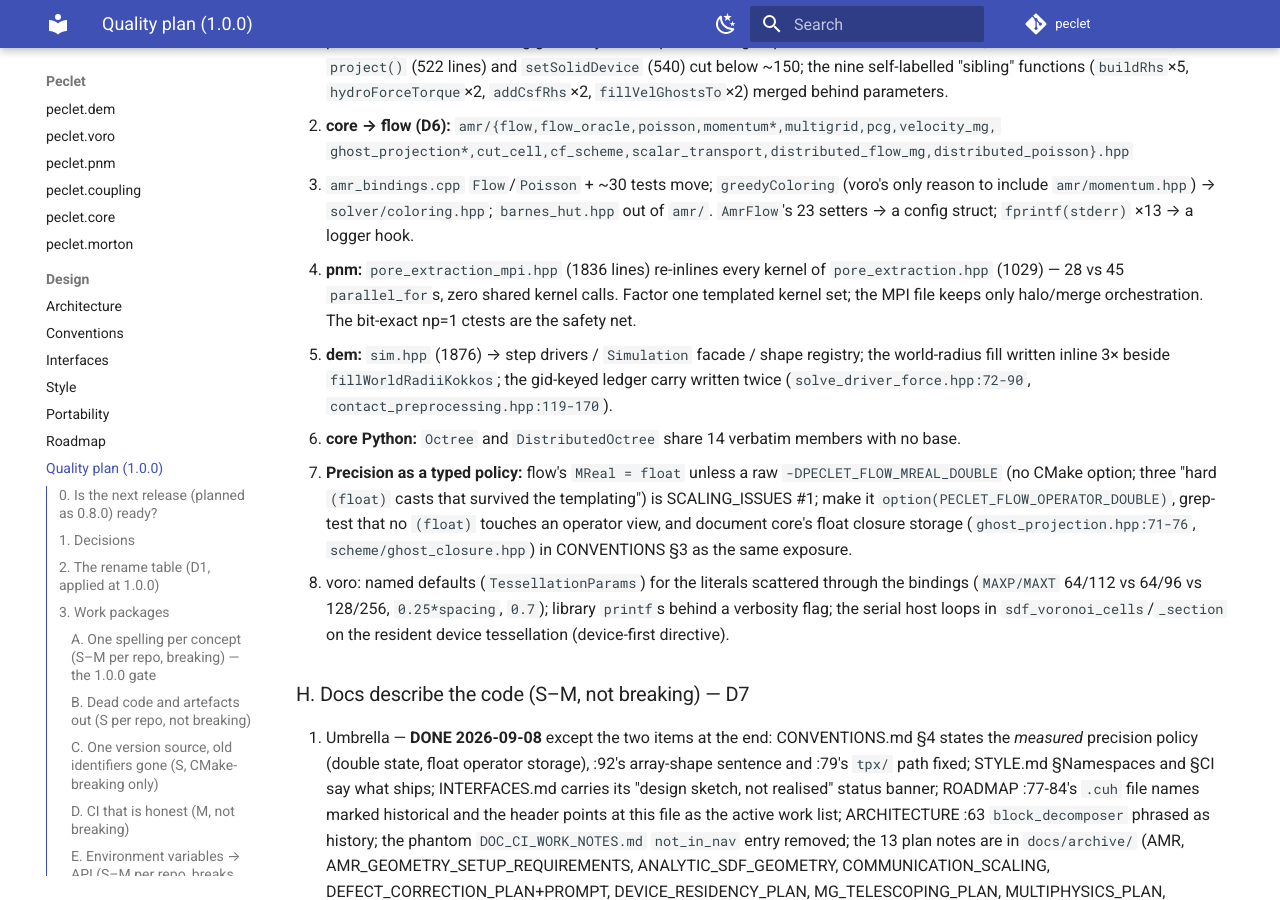
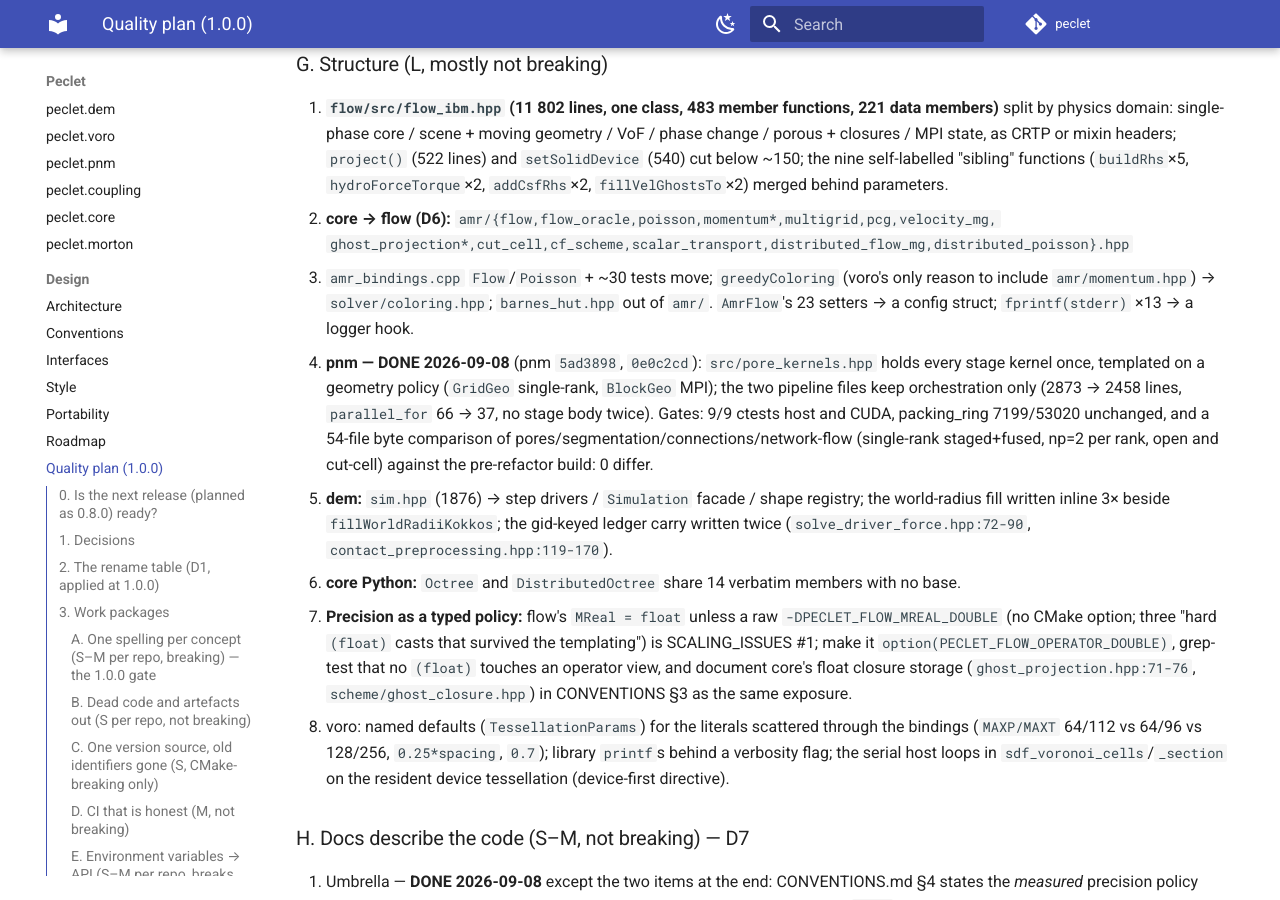
Before and after one commit to computational-chemical-engineering/peclet, an MkDocs documentation site: the page built from docs/QUALITY_PLAN.md, in a window 1280 px wide and 900 px high, scrolled down 6440 px. Built offline with MkDocs 1.6.1 and Material for MkDocs 9.7.7, drawn with Linux system fonts in a browser that asks for light colours; comment, search, counter and statistics services are not loaded; some of the changed text lies outside the part shown.

Commit message:
docs: QUALITY_PLAN — pnm D and G.3 done
Co-Authored-By: Claude Fable 5.1 <noreply@anthropic.com>
Claude-Session: https://claude.ai/code/session_01Wqm2gbrbGKeKH8YVUHoTch

```diff
--- a/docs/QUALITY_PLAN.md
+++ b/docs/QUALITY_PLAN.md
@@ -160,6 +160,11 @@ pnm/dem/voro/coupling `PecletDeps.cmake` are byte-identical and flow's differs o
 
 ### D. CI that is honest (M, not breaking)
 
+**pnm DONE 2026-09-08** (`ec646c8`…`72cf6f4`): 0 → 9 registered ctests (single-rank contract with
+hand-derived counts, determinism, Python smoke, the 7199-pore gate that SKIPS without the data file,
+MPI np=1,2,4), CI runs them all (39 s + 74 s with the Kokkos cache), blocking clang-format after one
+reformat commit. flow/dem/voro/core in progress.
+
 1. core: 50 of 80 test binaries `return 0` with "skipping" when morton is absent, and CI never
    provides morton → every AMR/octree test is green-by-no-op. Add morton (tag) + a Kokkos-OpenMP
    job; convert the skips to `SKIP_RETURN_CODE`; add an `ENABLE_MPI=OFF` job; wire
@@ -224,10 +229,12 @@ stops returning energy through `maxVolErr`.
    + `amr_bindings.cpp` `Flow`/`Poisson` + ~30 tests move; `greedyColoring` (voro's only reason to
    include `amr/momentum.hpp`) → `solver/coloring.hpp`; `barnes_hut.hpp` out of `amr/`. `AmrFlow`'s
    23 setters → a config struct; `fprintf(stderr)` ×13 → a logger hook.
-3. **pnm:** `pore_extraction_mpi.hpp` (1836 lines) re-inlines every kernel of
-   `pore_extraction.hpp` (1029) — 28 vs 45 `parallel_for`s, zero shared kernel calls. Factor one
-   templated kernel set; the MPI file keeps only halo/merge orchestration. The bit-exact np=1
-   ctests are the safety net.
+3. **pnm — DONE 2026-09-08** (pnm `5ad3898`, `0e0c2cd`): `src/pore_kernels.hpp` holds every stage kernel
+   once, templated on a geometry policy (`GridGeo` single-rank, `BlockGeo` MPI); the two pipeline
+   files keep orchestration only (2873 → 2458 lines, `parallel_for` 66 → 37, no stage body twice).
+   Gates: 9/9 ctests host and CUDA, packing_ring 7199/53020 unchanged, and a 54-file byte comparison
+   of pores/segmentation/connections/network-flow (single-rank staged+fused, np=2 per rank, open and
+   cut-cell) against the pre-refactor build: 0 differ.
 4. **dem:** `sim.hpp` (1876) → step drivers / `Simulation` facade / shape registry; the world-radius
    fill written inline 3× beside `fillWorldRadiiKokkos`; the gid-keyed ledger carry written twice
    (`solve_driver_force.hpp:72-90`, `contact_preprocessing.hpp:119-170`).
```
